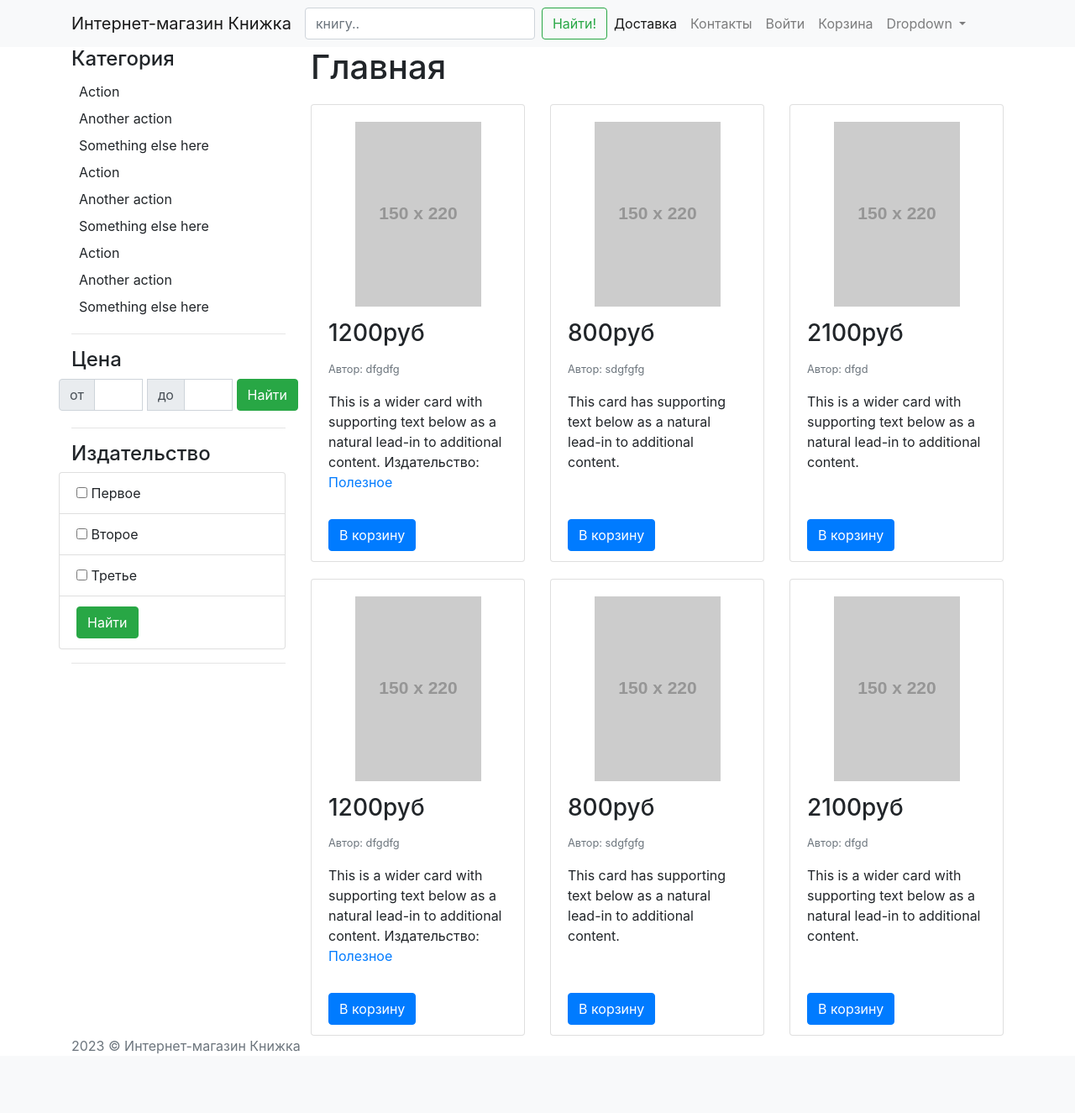
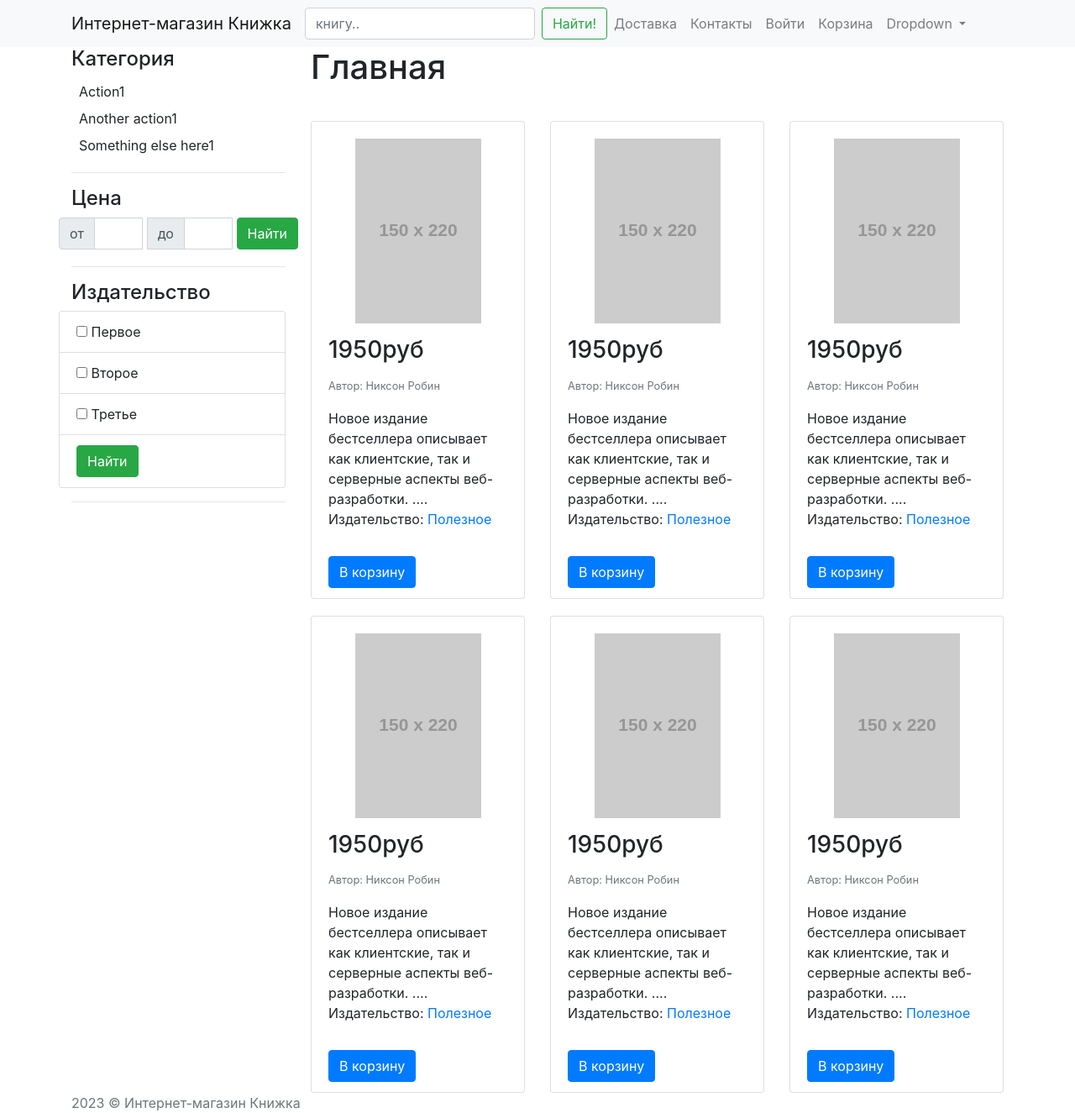
Before and after one commit to vladimirovicp/php-course-basic, a PHP site: page /index.php in a window 1280 px wide. Shown: the whole page at 84% size. Before the commit the page ends 1254 px from the top, so only its background shows below. Run offline with PHP 8.4, Linux system fonts and the light colour scheme; grey boxes labelled with a size stand in for pictures from a placeholder-image service; some libraries are stand-ins or nearby versions.

Commit message:
add: lab2.2

```diff
--- a/config.php
+++ b/config.php
@@ -18,21 +18,68 @@
 
         //4. Создайте массив строк $categories с категориями книг и массив $publisher с
         //названиями издательств, выведите содержимое массивов без использовани циклов.
-        $categories = ['Action', 'Another action', 'Something else here'];
+        $categories = ['Action1', 'Another action1', 'Something else here1'];
         $publisher = ['Первое', 'Второе', 'Третье'];
 
         //5.Создайте ассоциативный массив $book , описывающий отдельную книгу
         //(должен содержать ключи idbook, title,author, price, description).
-        $book = array(
-            "idbook" => 1,
-            "title" => 'PHP',
-            "author" => 'dfgdfg',
-            "price" => 1200,
-            "description" => 'This is a wider card with supporting text below as a natural lead-in to additional content.'
-        );
+//        $book = array(
+//            "idbook" => 1,
+//            "title" => 'PHP',
+//            "author" => 'dfgdfg',
+//            "price" => 1200,
+//            "description" => 'This is a wider card with supporting text below as a natural lead-in to additional content.'
+//        );
+
+        $books = [
+            [
+                "idbook" => 1,
+                "title" => 'Создаем динамические веб-сайты с помощью PHP, MySQL, JavaScript, CSS и HTML5.',
+                "author" => 'Никсон Робин',
+                "price" => 1950,
+                "description" => 'Новое издание бестселлера описывает как клиентские, так и серверные аспекты веб-разработки. ...'
+            ],
+            [
+                "idbook" => 2,
+                "title" => 'Создаем динамические веб-сайты с помощью PHP, MySQL, JavaScript, CSS и HTML5.',
+                "author" => 'Никсон Робин',
+                "price" => 1950,
+                "description" => 'Новое издание бестселлера описывает как клиентские, так и серверные аспекты веб-разработки. ...'
+            ],
+            [
+                "idbook" => 3,
+                "title" => 'Создаем динамические веб-сайты с помощью PHP, MySQL, JavaScript, CSS и HTML5.',
+                "author" => 'Никсон Робин',
+                "price" => 1950,
+                "description" => 'Новое издание бестселлера описывает как клиентские, так и серверные аспекты веб-разработки. ...'
+            ],
+            [
+                "idbook" => 4,
+                "title" => 'Создаем динамические веб-сайты с помощью PHP, MySQL, JavaScript, CSS и HTML5.',
+                "author" => 'Никсон Робин',
+                "price" => 1950,
+                "description" => 'Новое издание бестселлера описывает как клиентские, так и серверные аспекты веб-разработки. ...'
+            ],
+            [
+                "idbook" => 5,
+                "title" => 'Создаем динамические веб-сайты с помощью PHP, MySQL, JavaScript, CSS и HTML5.',
+                "author" => 'Никсон Робин',
+                "price" => 1950,
+                "description" => 'Новое издание бестселлера описывает как клиентские, так и серверные аспекты веб-разработки. ...'
+            ],
+            [
+                "idbook" => 6,
+                "title" => 'Создаем динамические веб-сайты с помощью PHP, MySQL, JavaScript, CSS и HTML5.',
+                "author" => 'Никсон Робин',
+                "price" => 1950,
+                "description" => 'Новое издание бестселлера описывает как клиентские, так и серверные аспекты веб-разработки. ...'
+            ]
+        ];
+
 
         //6. Если будет время, создайте ассоциативный массив для верхнего меню $menu.
         $menu = [ "Доставка" => 'delivery.php', 'Контакты' => 'contacts.php', 'Войти' => 'login.php', 'Корзина'=>'basket.php'];
+
         //Создайте строковую переменную $page со значением index
         $page = 'index';
 
--- a/contacts.php
+++ b/contacts.php
@@ -1,6 +1,7 @@
 <?php
     include 'config.php';
     $name_file =  basename(__FILE__, ".php");
+    $page = 'contacts';
 ?>
 <!doctype html>
 <html lang="en">
--- a/delivery.php
+++ b/delivery.php
@@ -1,6 +1,7 @@
 <?php
     include 'config.php';
     $name_file =  basename(__FILE__, ".php");
+    $page = 'delivery';
 ?>
 <!doctype html>
 <html lang="en">
--- a/inc/left-aside.inc.php
+++ b/inc/left-aside.inc.php
@@ -2,24 +2,16 @@
     <h4>Категория</h4>
 
     <?php
-    if (empty($categories)){
-        echo 'элементов нет';
-    } else{?>
-        <div class="row">
-            <a class="dropdown-item" href="#">Action</a>
-            <a class="dropdown-item" href="#">Another action</a>
-            <a class="dropdown-item" href="#">Something else here</a>
-            <a class="dropdown-item" href="#">Action</a>
-            <a class="dropdown-item" href="#">Another action</a>
-            <a class="dropdown-item" href="#">Something else here</a>
-            <a class="dropdown-item" href="#">Action</a>
-            <a class="dropdown-item" href="#">Another action</a>
-            <a class="dropdown-item" href="#">Something else here</a>
-        </div>
-    <?php
-    }
+        if (empty($categories)){
+            echo 'элементов нет';
+        } else{
+            echo "<div class=\"row\">";
+            foreach($categories as $value){
+                echo "<a class=\"dropdown-item\" href=\"#\">$value</a>";
+            }
+            echo "</div>";
+        }
     ?>
-
 
     <hr>
 
@@ -46,36 +38,22 @@
 
     <div class="row">
         <?php
-
-
-
             if (empty($publisher)){
             echo 'элементов нет';
-            } else{?>
-            <ul class="list-group col-md-12 col-sm-12">
-                <li class="list-group-item">
-                    <input type="checkbox"   id="exampleCheck1">
-                    <label class="form-check-label" for="exampleCheck1">Первое</label>
-                </li>
-                <li class="list-group-item">
-                    <input type="checkbox" id="exampleCheck2">
-                    <label class="form-check-label" for="exampleCheck2">Второе</label>
-                </li>
-                <li class="list-group-item">
-                    <input type="checkbox" id="exampleCheck3">
-                    <label class="form-check-label" for="exampleCheck3">Третье</label>
-                </li>
-                <li class="list-group-item">
-                    <button type="button" class="btn btn-success">Найти</button>
-                </li>
-            </ul>
-        <?php
+            } else{
+                echo "<ul class=\"list-group col-md-12 col-sm-12\">";
+                foreach ($publisher as $key => $value){
+                    $id = ++$key;
+                    echo "<li class=\"list-group-item\">";
+                        echo "<input type=\"checkbox\" id=\"exampleCheck{$id}\"> ";
+                        echo "<label class=\"form-check-label\" for=\"exampleCheck{$id}\">$value</label>";
+                    echo "</li>";
+                }
+                echo "<li class=\"list-group-item\"><button type=\"button\" class=\"btn btn-success\">Найти</button></li>";
+                echo "</ul>";
             }
         ?>
-
-
     </div>
     <hr>
 
-
 </div>
--- a/inc/nav.inc.php
+++ b/inc/nav.inc.php
@@ -7,21 +7,18 @@
         <button class="navbar-toggler" type="button" data-toggle="collapse" data-target="#navbarSupportedContent" aria-controls="navbarSupportedContent" aria-expanded="false" aria-label="Toggle navigation">
             <span class="navbar-toggler-icon"></span>
         </button>
-
         <div class="collapse navbar-collapse" id="navbarSupportedContent">
             <ul class="navbar-nav mr-auto">
-                <li class="nav-item active">
-                    <a class="nav-link" href="delivery.php">Доставка</a>
-                </li>
-                <li class="nav-item">
-                    <a class="nav-link" href="contacts.php">Контакты</a>
-                </li>
-                <li class="nav-item">
-                    <a class="nav-link" href="login.php">Войти</a>
-                </li>
-                <li class="nav-item">
-                    <a class="nav-link" href="basket.php">Корзина</a>
-                </li>
+                <?php
+                    foreach($menu as $key => $value){
+                        $active = NULL;
+                        if($page . '.php' === $value)
+                            $active = ' active';
+                        echo "<li class=\"nav-item{$active}\">";
+                            echo "<a class=\"nav-link\" href=\"$value\">$key</a>";
+                       echo "</li>";
+                    }
+                ?>
                 <li class="nav-item dropdown">
                     <a class="nav-link dropdown-toggle" href="#" id="navbarDropdown" role="button" data-toggle="dropdown" aria-haspopup="true" aria-expanded="false">
                         Dropdown
--- a/index.php
+++ b/index.php
@@ -1,6 +1,7 @@
 <?php
     include 'config.php';
     $name_file =  basename(__FILE__, ".php");
+    $page = 'index';
 ?>
 <!doctype html>
 <html lang="en">
@@ -48,84 +49,31 @@
 
 <div class="col-md-9 col-sm-9 ">
     <h1><?php include "inc/title.inc.php";?></h1>
+
+
     <div class="card-deck">
+    <?php
+    foreach($books as $key => $book){
+        if(++$key % 3 === 1){
+            echo '</div>';
+            echo '<div class="card-deck">';
+        }
+        ?>
         <div class="card">
             <div class="card-body">
                 <img src="http://placehold.it/150x220"  alt="...">
-          <h3 class="card-title">1200руб</h3>
-          <p class="card-text"><small class="text-muted">Автор: dfgdfg</small></p>
-          <p class="card-text">This is a wider card with supporting text below as a natural lead-in to additional content. Издательство: <a href="#">Полезное</a></p>
+                <h3 class="card-title"><?=$book['price']?>руб</h3>
+                <p class="card-text"><small class="text-muted">Автор: <?=$book['author']?></small></p>
+                <p class="card-text"><?=$book['description']?>. Издательство: <a href="#">Полезное</a></p>
             </div>
             <div class="card-footer">
-          <button type="button" class="btn btn-primary">В корзину</button>
+<!--                <button type="button" class="btn btn-primary">В корзину</button>-->
+                <a href="?add=<?=$book['idbook']?>" class="btn btn-primary">В корзину</a>
             </div>
         </div>
-
-      <div class="card">
-        <div class="card-body">
-          <img src="http://placehold.it/150x220"  alt="...">
-          <h3 class="card-title">800руб</h3>
-          <p class="card-text"><small class="text-muted">Автор: sdgfgfg</small></p>
-          <p class="card-text">This card has supporting text below as a natural lead-in to additional content.</p>
-        </div>
-        <div class="card-footer">
-          <button type="button" class="btn btn-primary">В корзину</button>
-        </div>
-      </div>
-
-      <div class="card">
-        <div class="card-body">
-          <img src="http://placehold.it/150x220"  alt="...">
-          <h3 class="card-title">2100руб</h3>
-          <p class="card-text"><small class="text-muted">Автор: dfgd</small></p>
-          <p class="card-text">This is a wider card with supporting text below as a natural lead-in to additional content.</p>
-        </div>
-        <div class="card-footer">
-          <button type="button" class="btn btn-primary">В корзину</button>
-        </div>
-      </div>
-
-  </div>
-
-
-  <div class="card-deck">
-
-      <div class="card">
-        <div class="card-body">
-          <img src="http://placehold.it/150x220"  alt="...">
-          <h3 class="card-title">1200руб</h3>
-          <p class="card-text"><small class="text-muted">Автор: dfgdfg</small></p>
-          <p class="card-text">This is a wider card with supporting text below as a natural lead-in to additional content. Издательство: <a href="#">Полезное</a></p>
-        </div>
-        <div class="card-footer">
-          <button type="button" class="btn btn-primary">В корзину</button>
-        </div>
-       </div>
-
-      <div class="card">
-        <div class="card-body">
-          <img src="http://placehold.it/150x220"  alt="...">
-          <h3 class="card-title">800руб</h3>
-          <p class="card-text"><small class="text-muted">Автор: sdgfgfg</small></p>
-          <p class="card-text">This card has supporting text below as a natural lead-in to additional content.</p>
-        </div>
-        <div class="card-footer">
-          <button type="button" class="btn btn-primary">В корзину</button>
-        </div>
-      </div>
-
-      <div class="card">
-        <div class="card-body">
-          <img src="http://placehold.it/150x220"  alt="...">
-          <h3 class="card-title">2100руб</h3>
-          <p class="card-text"><small class="text-muted">Автор: dfgd</small></p>
-          <p class="card-text">This is a wider card with supporting text below as a natural lead-in to additional content.</p>
-        </div>
-        <div class="card-footer">
-          <button type="button" class="btn btn-primary">В корзину</button>
-        </div>
-      </div>
-
+        <?php
+    }
+    ?>
     </div>
 
 
--- a/login.php
+++ b/login.php
@@ -1,6 +1,7 @@
 <?php
     include 'config.php';
     $name_file =  basename(__FILE__, ".php");
+    $page = 'login';
 ?>
 <!doctype html>
 <html lang="en">
```
Also changed, not shown: basket.php (+45 -19 lines). Lines whose indentation alone changed are shown as unchanged.
